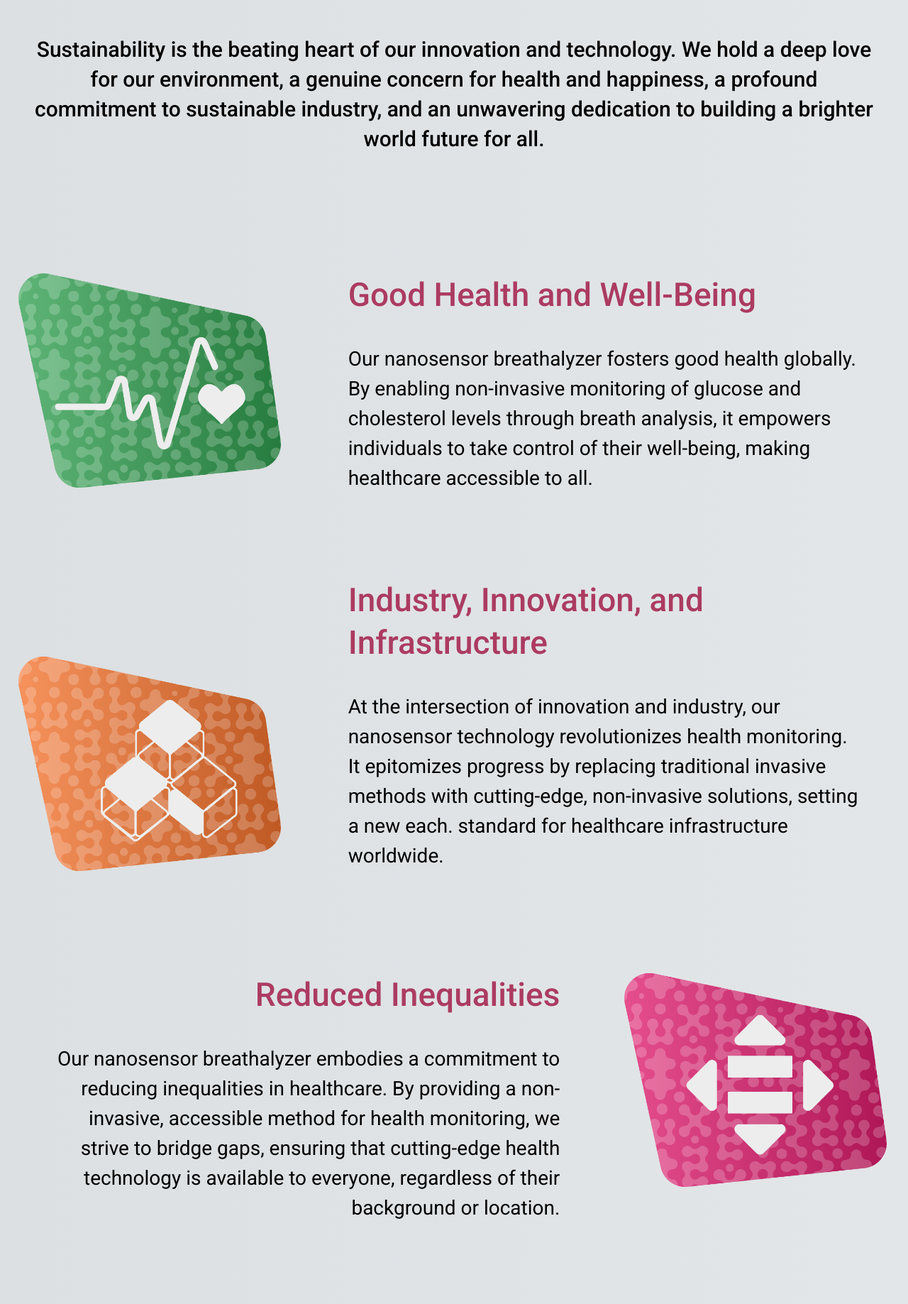
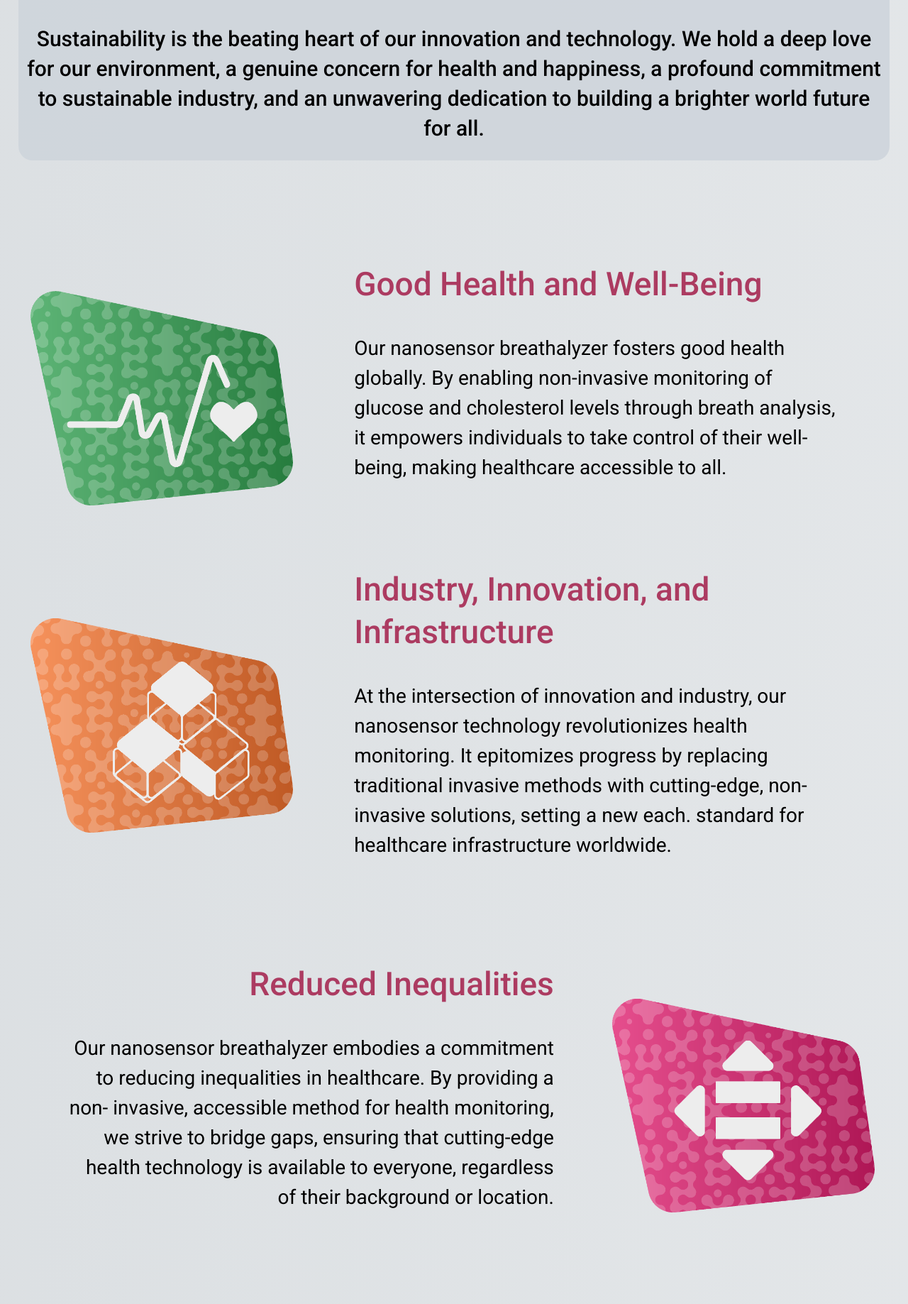
Before and after one commit to Peckiiless/peckiiless-website, a Next.js app: page /sustainability in a window 1280 px wide. Shown: the part 906-2743 px from the top of the page at 71% size. Built offline with nearby package versions, Linux system fonts and the light colour scheme.

Commit message:
finishes mobile for sustainability

```diff
--- a/app/sustainability/Benefits.tsx
+++ b/app/sustainability/Benefits.tsx
@@ -3,17 +3,19 @@ import BenefitsMobile from "./BenefitsMobile";
 
 const Benefits = () => {
   return (
-    <div className="">
+    <div className="p-[2%]">
+      <div className="rounded-[1.25rem] bg-grey100">
       <p className="text-center font-medium xs:text-[2rem] text-[1.375rem] text-primary-800 leading-[1.875rem] xs:leading-[2.625rem] py-6 max-w-[75rem] mx-auto px-2">
         At Peckiiless, sustainability is the powerful gear that propels our
         technology towards a brighter future.
       </p>
-      <p className="text-center font-medium xs:text-[1.875rem] text-[1.375rem] leading-[1.875rem] xs:leading-[2.625rem] py-6 max-w-[75rem] mx-auto px-2">
+      <p className="text-center font-medium xs:text-[1.875rem] text-[1.375rem] leading-[1.875rem] xs:leading-[2.625rem] py-6 max-w-[80rem] mx-auto px-2">
         Sustainability is the beating heart of our innovation and technology. We
         hold a deep love for our environment, a genuine concern for health and
         happiness, a profound commitment to sustainable industry, and an
         unwavering dedication to building a brighter world future for all.
       </p>
+      </div>
       <div className="hidden md:block">
         <BenefitsDesktop />
       </div>
--- a/app/sustainability/BenefitsDesktop.tsx
+++ b/app/sustainability/BenefitsDesktop.tsx
@@ -3,7 +3,7 @@ import Image from "next/image";
 const BenefitsDesktop = () => {
   return (
     <div><div className="grid grid-cols-12 mt-36">
-        <div className="col-span-4 justify-self-center pr-1 flex flex-col justify-between gap-20">
+        <div className="col-span-4 justify-self-center pr-1 flex flex-col justify-around gap-20">
           <Image
             src="/images/green-s.png"
             width={370}
@@ -21,7 +21,7 @@ const BenefitsDesktop = () => {
             className="justify-self-center"
           />
         </div>
-        <div className="col-span-8  flex flex-col justify-between gap-20 md:px-[4rem] px-1 self-center xs:text-[1.25rem] md:text-[1.75rem] text-[1rem]">
+        <div className="col-span-8  flex flex-col justify-around gap-20 md:px-[4rem] px-1 self-center xs:text-[1.25rem] md:text-[1.75rem] text-[1rem]">
           <div>
             <p className="font-medium xs:text-[2rem] md:text-[2.875rem] text-[1.375rem] text-primary-800 leading-[3.75rem] pb-2 lg:pb-10">
               Good Health and Well-Being{" "}
@@ -48,7 +48,7 @@ const BenefitsDesktop = () => {
         </div>
       </div>
       <div className="grid grid-cols-12 mt-36">
-        <div className="text-right col-span-8  flex flex-col justify-between gap-20 md:px-[4rem] px-1 self-center xs:text-[1.25rem] md:text-[1.75rem] text-[1rem]">
+        <div className="text-right col-span-8  flex flex-col justify-around gap-20 md:px-[4rem] px-1 self-center xs:text-[1.25rem] md:text-[1.75rem] text-[1rem]">
           <div>
             <p className="font-medium xs:text-[2rem] md:text-[2.875rem] text-[1.375rem] text-primary-800 leading-[3.75rem] pb-2 lg:pb-10">
               Reduced Inequalities
@@ -66,7 +66,7 @@ const BenefitsDesktop = () => {
             </p>
           </div>
         </div>
-        <div className="col-span-4 justify-self-center pr-1 flex flex-col justify-between gap-20">
+        <div className="col-span-4 justify-self-center pr-1 flex flex-col justify-around gap-20">
           <Image
             src="/images/purple.png"
             width={370}
@@ -86,7 +86,7 @@ const BenefitsDesktop = () => {
         </div>
       </div>
       <div className="grid grid-cols-12 mt-36">
-        <div className="col-span-4 justify-self-center pr-1 flex flex-col justify-between gap-20">
+        <div className="col-span-4 justify-self-center pr-1 flex flex-col justify-around gap-20">
           <Image
             src="/images/blue.png"
             width={370}
@@ -96,7 +96,7 @@ const BenefitsDesktop = () => {
             className="justify-self-center"
           />
         </div>
-        <div className="col-span-8  flex flex-col justify-between gap-20 md:px-[4rem] px-1 self-center xs:text-[1.25rem] md:text-[1.75rem] text-[1rem]">
+        <div className="col-span-8  flex flex-col justify-around gap-20 md:px-[4rem] px-1 self-center xs:text-[1.25rem] md:text-[1.75rem] text-[1rem]">
           <div>
             <p className="font-medium xs:text-[2rem] md:text-[2.875rem] text-[1.375rem] text-primary-800 leading-[3.75rem] pb-2 lg:pb-10">
               Partnerships for the Goals
--- a/app/sustainability/BenefitsMobile.tsx
+++ b/app/sustainability/BenefitsMobile.tsx
@@ -59,7 +59,7 @@ const BenefitsMobile = () => {
         />
         <div className="col-span-8 px-2 self-center text-[1rem]">
           <div>
-            <p className="font-medium  text-[1.375rem] text-primary-800 pb-2">
+            <p className="font-medium text-[1.375rem] text-primary-800 pb-2">
               Reduced Inequalities
             </p>
             <p className="">
--- a/app/sustainability/SustainabilityBanner.tsx
+++ b/app/sustainability/SustainabilityBanner.tsx
@@ -2,7 +2,7 @@ import Image from "next/image";
 
 export default function SustainabilityBanner() {
   return (
-    <div className="px-20 my-10 relative mx-auto max-w-[90rem]">
+    <div className="px-20 mb-10 relative flex justify-center max-w-[90rem]">
       <div className="grid grid-cols-6">
         <Image
           src="/industry-banner.png"
```
